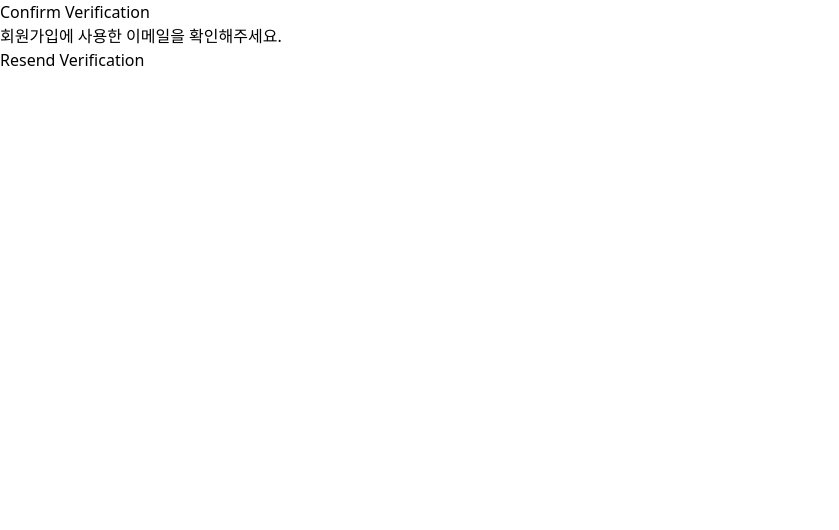
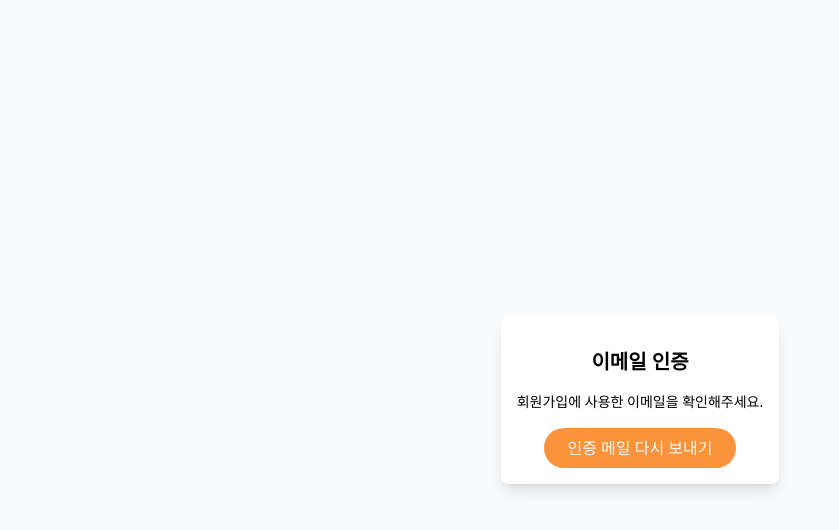
Before and after one commit to jhyunwoo/sanote-web, a Next.js app: page /auth/confirm-verification in a window 1280 px wide. Shown: the top 530 px of the page, without its empty margins (0-839 px from the left). Built offline with nearby package versions, Linux system fonts and the light colour scheme; what pocketbase would draw is missing.

Commit message:
add confirm verification page ui

```diff
--- a/app/auth/confirm-verification/ResendVerification.tsx
+++ b/app/auth/confirm-verification/ResendVerification.tsx
@@ -4,11 +4,16 @@ import pb from "@/lib/pocketbase"
 
 export default function ResendVerification() {
 	async function resend() {
-		await pb.collection("users").requestVerification(pb?.authStore?.model?.email)
+		try {
+			await pb.collection("users").requestVerification(pb?.authStore?.model?.email)
+			alert("이메일을 다시 확인해주세요.")
+		} catch {
+			alert("로그인 정보가 없어 메일을 보낼 수 없습니다.")
+		}
 	}
 	return (
-		<div>
-			<button onClick={resend}>Resend Verification</button>
+		<div className="bg-orange-400 hover:bg-orange-500 transition duration-200 p-2 px-6 rounded-full mt-4 text-white">
+			<button onClick={resend}>인증 메일 다시 보내기</button>
 		</div>
 	)
 }
--- a/app/auth/confirm-verification/[token]/VerificatiobButton.tsx
+++ b/app/auth/confirm-verification/[token]/VerificatiobButton.tsx
@@ -10,6 +10,7 @@ export default function VerificationButton() {
 	const router = useRouter()
 	const [user, setUser] = useRecoilState(userInfo)
 	async function verification() {
+		try {
 			if (params?.token && typeof params.token === "string") {
 				const result = await pb.collection("users").confirmVerification(params.token)
 
@@ -34,10 +35,13 @@ export default function VerificationButton() {
 					})
 				}
 			}
+		} catch {
+			alert("이메일을 인증할 수 없습니다.")
+		}
 	}
 	return (
-		<div>
-			<button onClick={verification}>verification</button>
+		<div className="bg-orange-400 hover:bg-orange-500 transition duration-200 p-1 px-4 rounded-full text-white font-semibold">
+			<button onClick={verification}>인증</button>
 		</div>
 	)
 }
--- a/app/auth/confirm-verification/[token]/page.tsx
+++ b/app/auth/confirm-verification/[token]/page.tsx
@@ -2,9 +2,11 @@ import VerificationButton from "./VerificatiobButton"
 
 export default function ConfirmVerificationWithToken() {
 	return (
-		<div>
-			<div>Confirm Verification</div>
-			<VerificationButton />
+		<div className="w-full min-h-screen bg-slate-50 p-4 flex flex-col justify-center items-center">
+			<div className="bg-white w-4/5 p-4 rounded-lg shadow-lg flex flex-col justify-center items-center">
+				<div className="text-xl font-semibold m-4">이메일 인증</div>
+				<VerificationButton />
+			</div>
 		</div>
 	)
 }
--- a/app/auth/confirm-verification/page.tsx
+++ b/app/auth/confirm-verification/page.tsx
@@ -2,10 +2,12 @@ import ResendVerification from "./ResendVerification"
 
 export default function ConfirmVerification() {
 	return (
-		<div>
-			<div>Confirm Verification</div>
-			<div>회원가입에 사용한 이메일을 확인해주세요.</div>
-			<ResendVerification />
+		<div className="w-full min-h-screen bg-slate-50 flex flex-col justify-center items-center p-4">
+			<div className="bg-white p-4 rounded-lg shadow-lg flex flex-col items-center justify-center">
+				<div className="text-xl font-semibold m-4">이메일 인증</div>
+				<div className="text-sm">회원가입에 사용한 이메일을 확인해주세요.</div>
+				<ResendVerification />
+			</div>
 		</div>
 	)
 }
```
Also changed, not shown: 1 other file (tests, documents, lock files or other folders). Lines whose indentation alone changed are shown as unchanged.
